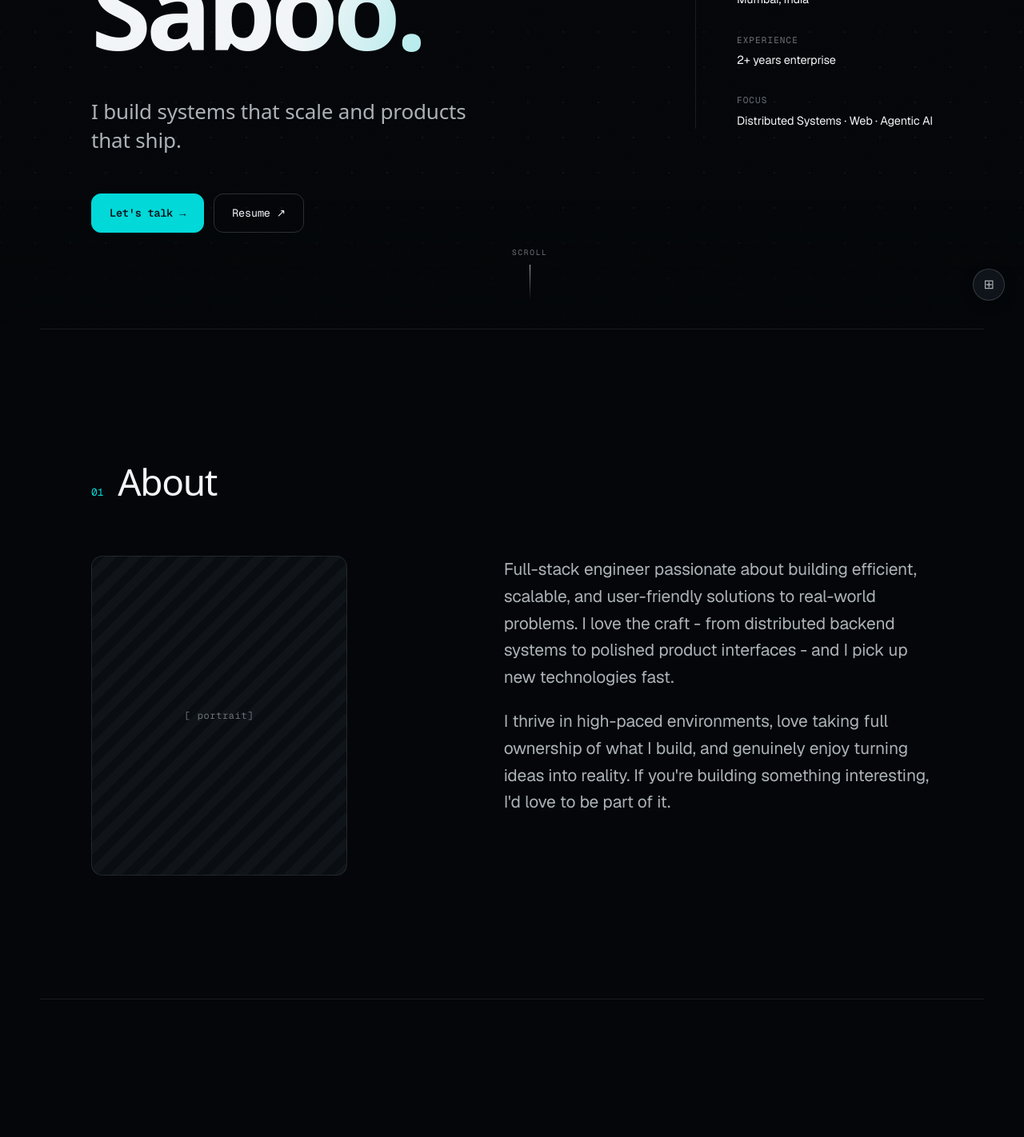
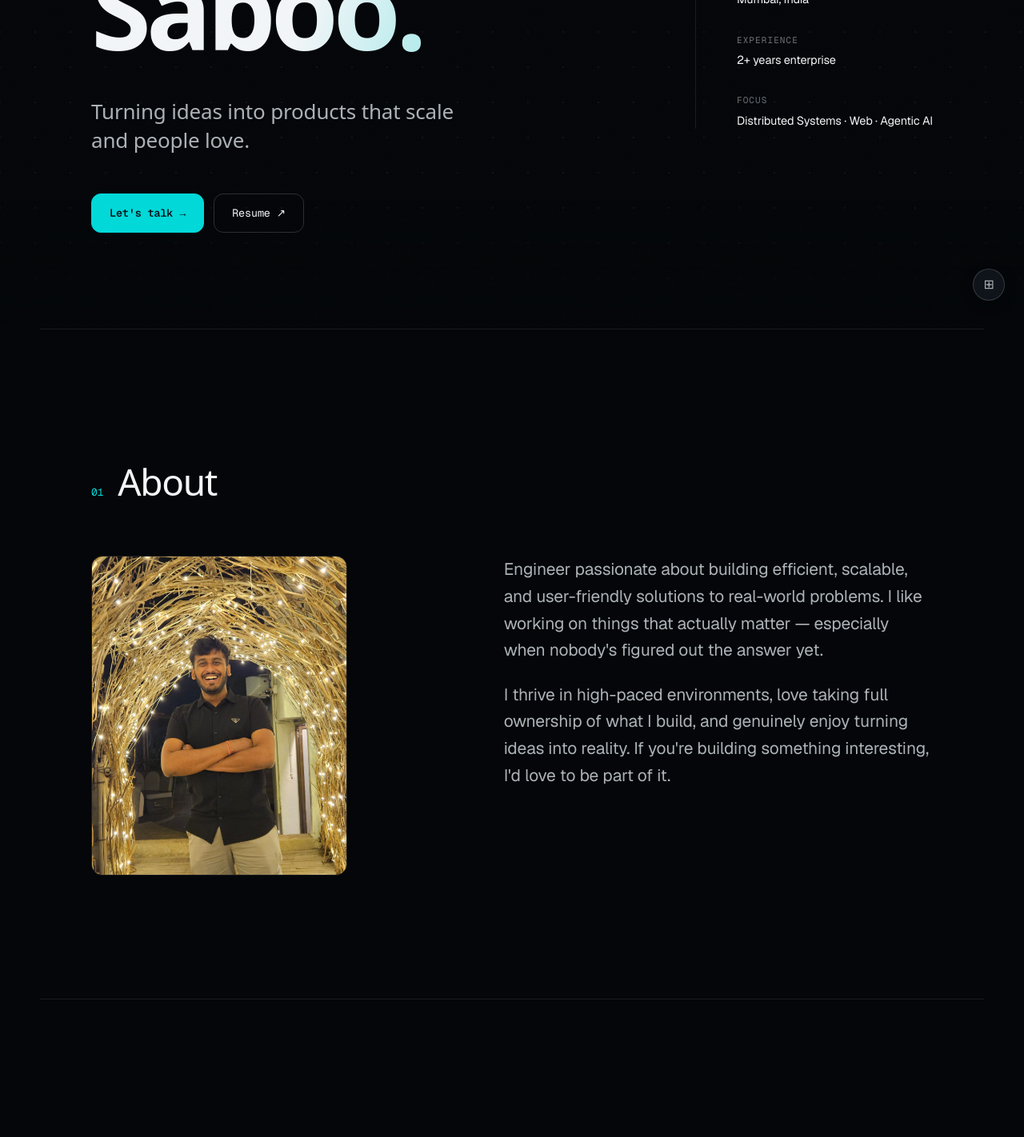
Before and after one commit to sanketsaboo/portfolio, a Next.js app: page / in a window 1280 px wide. Shown: the part 400-1822 px from the top of the page at 80% size. Built offline with nearby package versions, Linux system fonts and the light colour scheme.

Commit message:
Minor updates

```diff
--- a/app/globals.css
+++ b/app/globals.css
@@ -255,6 +255,10 @@ body::after {
   height: 44px;
   background: linear-gradient(to bottom, var(--text-2), transparent);
   animation: scrollDrop 2s var(--ease) infinite;
+}
+
+@media (max-width: 860px) {
+  .scroll-indicator { display: none !important; }
 }
 
 /* ─── Scroll reveal ──────────────────────────────────────────── */
--- a/components/About.tsx
+++ b/components/About.tsx
@@ -30,12 +30,13 @@ export default function About() {
         <div ref={ref} className="reveal reveal-hidden" style={{
           aspectRatio: '4 / 5', maxWidth: 320,
           borderRadius: 14, border: '1px solid var(--line)',
-          background: `repeating-linear-gradient(135deg, var(--bg-2) 0 11px, var(--surface) 11px 22px)`,
-          display: 'grid', placeItems: 'center', overflow: 'hidden',
+          overflow: 'hidden',
         }}>
-          <span style={{ fontFamily: 'var(--font-mono-stack)', fontSize: 12, color: 'var(--text-3)', letterSpacing: '0.05em' }}>
-            [ portrait]
-          </span>
+          <img
+            src="/portrait.jpeg"
+            alt="Sanket Saboo"
+            style={{ width: '100%', height: '100%', objectFit: 'cover', objectPosition: 'center top', display: 'block' }}
+          />
         </div>
 
         {/* Bio */}
--- a/components/Contact.tsx
+++ b/components/Contact.tsx
@@ -49,7 +49,7 @@ export default function Contact() {
           marginTop: 18,
         }}>
           Let's build<br />something{' '}
-          <span style={{ color: 'var(--accent)', fontStyle: 'italic' }}>solid</span>.
+          <span style={{ color: 'var(--accent)', fontStyle: 'italic' }}>real</span>.
         </h2>
       </div>
 
--- a/components/Hero.tsx
+++ b/components/Hero.tsx
@@ -36,7 +36,7 @@ export default function Hero() {
       }} aria-hidden="true" />
 
       {/* Scroll indicator */}
-      <div style={{
+      <div className="scroll-indicator" style={{
         position: 'absolute', bottom: 36, left: '50%',
         transform: 'translateX(-50%)',
         zIndex: 3, display: 'flex', flexDirection: 'column', alignItems: 'center', gap: 8,
--- a/lib/config.ts
+++ b/lib/config.ts
@@ -7,12 +7,12 @@ export const PERSONAL = {
   location: 'Mumbai, India',
   careerStart: '2022-04-01', // experience auto-calculates from this date
   focus: 'Distributed Systems · Web · Agentic AI',
-  tagline: 'I build systems that scale and products that ship.',
+  tagline: 'Turning ideas into products that scale and people love.',
   email: 'sanket.saboo@somaiya.edu',
   availability: 'Open to good opportunities',
   resumeUrl: 'https://drive.google.com/file/d/14fSLxgzr0AJXrV8cpLm1I6MlFCyuAK_6/view?usp=sharing',
   bio: [
-    'Full-stack engineer passionate about building efficient, scalable, and user-friendly solutions to real-world problems. I love the craft - from distributed backend systems to polished product interfaces - and I pick up new technologies fast.',
+    'Engineer passionate about building efficient, scalable, and user-friendly solutions to real-world problems. I like working on things that actually matter — especially when nobody\'s figured out the answer yet.',
     'I thrive in high-paced environments, love taking full ownership of what I build, and genuinely enjoy turning ideas into reality. If you\'re building something interesting, I\'d love to be part of it.',
   ],
 }
```
Also changed, not shown: public/portrait.jpeg (added).
